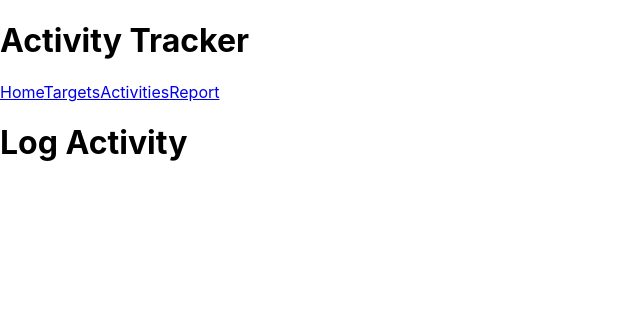
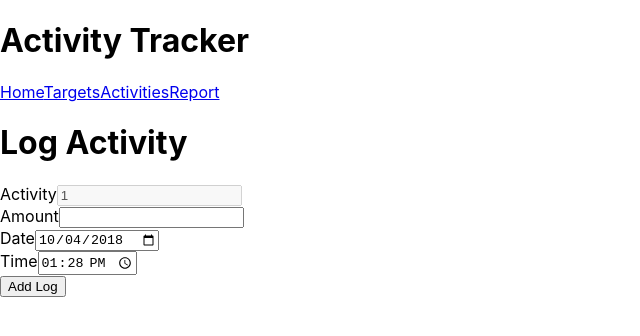
Before and after one commit to Rejam/activity-tracker, a React (Create React App) app: page /log/1 in a window 1280 px wide. Shown: the top 336 px of the page, without its empty margins (0-640 px from the left). Built offline with nearby package versions, Linux system fonts and the light colour scheme.

Commit message:
add new log and using dateTime

```diff
--- a/src/App.js
+++ b/src/App.js
@@ -105,7 +105,19 @@ class App extends Component {
                 return <Activity {...props} activity={activity} log={log} />
               }}
             />
-            <Route path="/log" component={LogActivity} />
+            <Route
+              path="/log/:activity"
+              render={props => {
+                const { activity } = props.match.params
+                return (
+                  <LogActivity
+                    {...props}
+                    addLog={this.addLog}
+                    activity={activity}
+                  />
+                )
+              }}
+            />
           </Switch>
         </div>
       </BrowserRouter>
--- a/src/data.js
+++ b/src/data.js
@@ -1,16 +1,16 @@
 // transaction based logging
 
 const data = {
-  activities: ["press ups", "sit ups", "jogging"],
+  activities: ['press ups', 'sit ups', 'jogging'],
   targets: [
-    { activity: "press ups", amount: 200 },
-    { activity: "sit ups", amount: 100 }
+    { activity: 'press ups', amount: 200 },
+    { activity: 'sit ups', amount: 100 }
   ],
   logs: [
-    { date: "2018-10-02", activity: "press ups", amount: 50 },
-    { date: "2018-10-01", activity: "press ups", amount: 10 },
-    { date: "2018-10-01", activity: "press ups", amount: 10 }
+    { dateTime: '2018-10-02 13:01', activity: 'press ups', amount: 50 },
+    { dateTime: '2018-10-01 18:30', activity: 'press ups', amount: 10 },
+    { dateTime: '2018-10-01 11:59', activity: 'press ups', amount: 10 }
   ]
-};
+}
 
-export default data;
+export default data
--- a/src/views/Activity.js
+++ b/src/views/Activity.js
@@ -1,17 +1,23 @@
 import React from 'react'
+import { Link } from 'react-router-dom'
 
 export default ({ activity, log }) => {
   console.log(log)
   return (
     <div>
       <h1>{activity}</h1>
+      <Link to={`/log/${activity}`}>Add</Link>
       <h2>**Chart**</h2>
       <ul>
         {log.map((l, i) => (
           <li key={i}>
             <p>
-              {l.date}: {l.amount}
+              {new Date(l.dateTime).toLocaleDateString(navigator.language, {
+                hour: '2-digit',
+                minute: '2-digit'
+              })}
             </p>
+            <p>Amount: {l.amount}</p>
           </li>
         ))}
       </ul>
--- a/src/views/LogActivity.js
+++ b/src/views/LogActivity.js
@@ -1,3 +1,65 @@
 import React from 'react'
 
-export default () => <h1>Log Activity</h1>
+export default ({ addLog, activity }) => {
+  const submitLog = e => {
+    e.preventDefault()
+    const amount = e.target.elements.amount.value
+    const date = e.target.elements.date.value
+    const time = e.target.elements.time.value
+
+    addLog({
+      dateTime: `${date} ${time}`,
+      activity: activity,
+      amount: parseInt(amount)
+    })
+  }
+
+  function pad(num) {
+    return `${num < 10 ? '0' : ''}${num}`
+  }
+  const now = new Date()
+  const year = now.getFullYear()
+  const month = pad(now.getMonth() + 1)
+  const date = pad(now.getDate())
+
+  const hours = pad(now.getHours())
+  const mins = pad(now.getMinutes())
+
+  return (
+    <div>
+      <h1>Log Activity</h1>
+      <form onSubmit={submitLog}>
+        <div>
+          <label htmlFor="activity">Activity</label>
+          <input type="text" name="activity" value={activity} disabled />
+        </div>
+        <div>
+          <label htmlFor="amount">Amount</label>
+          <input type="number" name="amount" id="amount" required />
+        </div>
+        <div>
+          <label htmlFor="date">Date</label>
+          <input
+            type="date"
+            name="date"
+            id="date"
+            defaultValue={`${year}-${month}-${date}`}
+            required
+          />
+        </div>
+        <div>
+          <label htmlFor="time">Time</label>
+          <input
+            type="time"
+            name="time"
+            id="time"
+            defaultValue={`${hours}:${mins}`}
+          />
+        </div>
+        <button type="submit">Add Log</button>
+      </form>
+    </div>
+  )
+}
+
+//{ date: "2018-10-02", activity: "press ups", amount: 50 }
```
